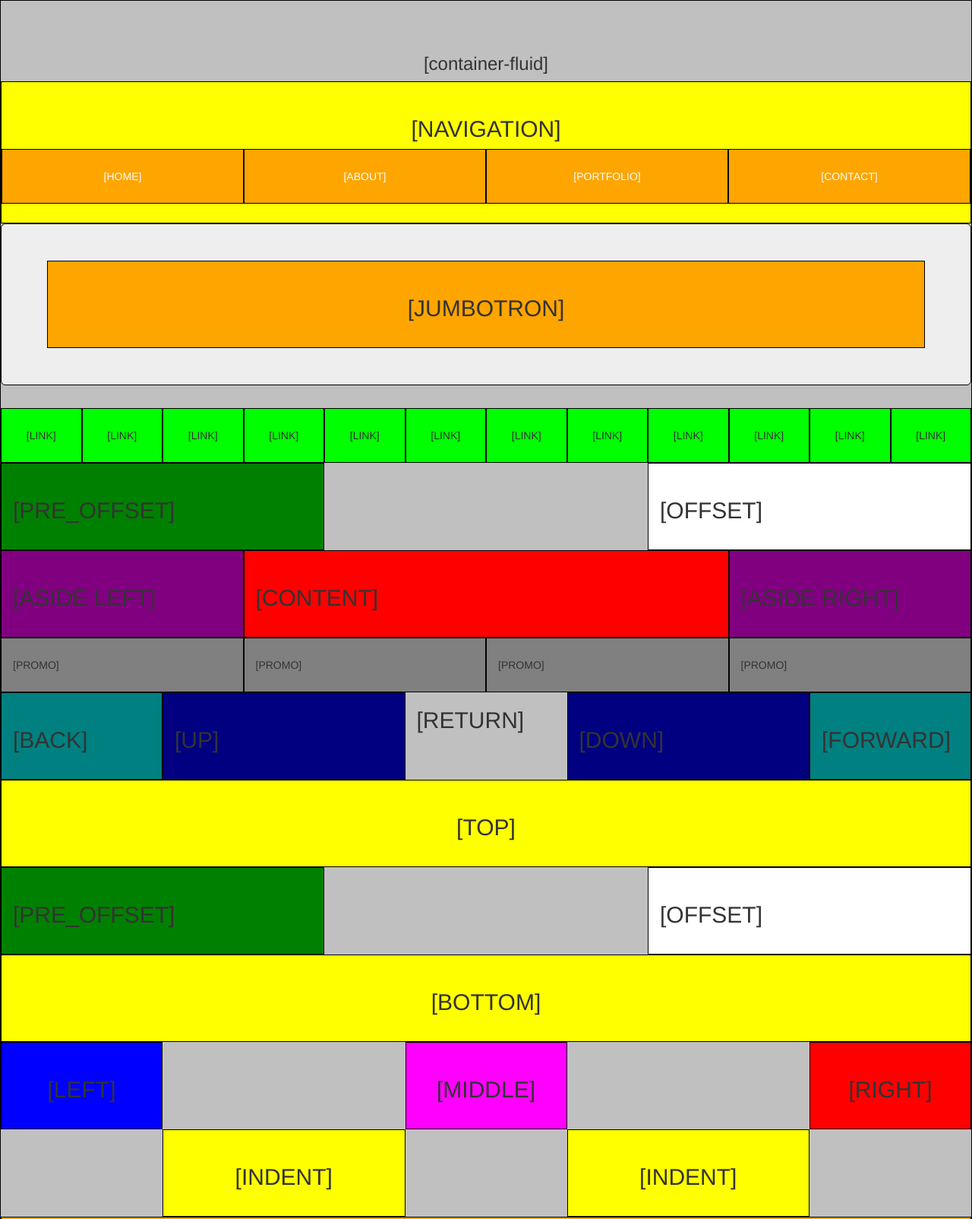
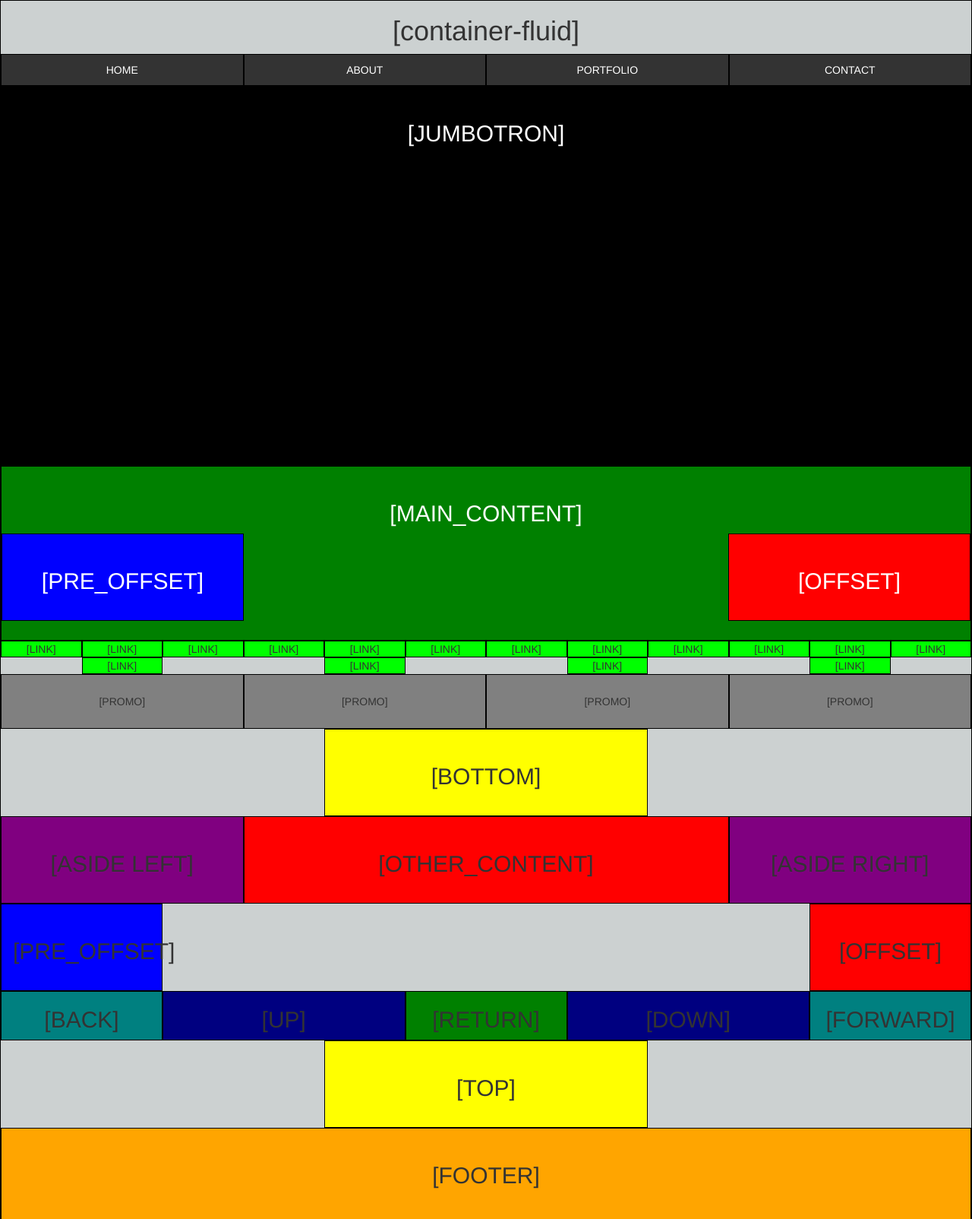
Before and after one commit to jsgascon/day2, a plain HTML site: page index.html in a window 1280 px wide. Shown: the top 1604 px of the page at 76% size. Drawn offline with nearby package versions, Linux system fonts and the light colour scheme.

Commit message:
removed rows/columns and modified styles.css

```diff
--- a/css/styles.css
+++ b/css/styles.css
@@ -1,57 +1,56 @@
 body {
   height: 100vh;
+  padding: 0;
+  margin: 0;
 }
 .outer {
-  background-color: #C0C0C0;
-  padding: 50px;
+  background-color: #ccd1d1;
   border: 1px solid #000;
-}
-.navigation {
-  background-color: blue;
-  border: 1px solid #000;
-  padding: 25px;
+  text-align: center;
 }
 .navi_section {
   background-color: #333;
   border: 1px solid #000;
   color: white;
-  padding: 25px;
+  padding: 10px;
   text-align: center;
 }
-/* Jumbotron class is a build into Bootstrap */
-.jumbotron {
-  border: 1px solid #000;
-  padding: 25px;
+/* Different states of overriding the color of links */
+.navi_section a, .navi_section a:visited, .navi_section a:hover, .navi_section a:focus, .navi_section a:hover, .navi_section a:active {
+  text-decoration: none;
+  color: white;
 }
 .jumbotron_board {
-  background-color: orange;
+  height: 500px;
+  background-color: black;
   border: 1px solid #000;
   padding: 25px;
   text-align: center;
+  color: white;
 }
 .box {
   background-color: #00FF00;
   border: 1px solid #000;
-  padding: 25px;
   text-align: center;
 }
+.main_content {
+  background-color: green;
+  border: 1px solid #000;
+  color: white;
+  padding: 25px;
+}
 .pre-offset {
-  background-color: green;
+  background-color: blue;
   border: 1px solid #000;
   padding: 25px;
 }
 .offset {
-  background-color: #fff;
-  border: 1px solid #000;
-  padding: 25px;
-}
-.content {
   background-color: red;
   border: 1px solid #000;
   padding: 25px;
 }
-.aside {
-  background-color: black;
+.other_content {
+  background-color: red;
   border: 1px solid #000;
   padding: 25px;
 }
@@ -73,22 +72,22 @@ body {
 .direction_back {
   background-color: #008080;
   border: 1px solid #000;
-  padding: 25px;
 }
 .direction_up {
   background-color: #000080;
   border: 1px solid #000;
-  padding: 25px;
+}
+.direction_return {
+  background-color: green;
+  border: 1px solid #000;
 }
 .direction_down {
   background-color: #000080;
   border: 1px solid #000;
-  padding: 25px;
 }
 .direction_forward {
   background-color: #008080;
   border: 1px solid #000;
-  padding: 25px;
 }
 .top {
   background-color: #FFFF00;
@@ -127,25 +126,56 @@ body {
   text-align: center;
 }
 .footer {
+  height: 200px;
   background-color: orange;
   border: 1px solid #000;
   padding: 25px;
   text-align: center;
 }
 
-@media only screen and (min-width: 375px) {
-  .navigation {
+
+/*==========  Mobile First Method  ==========*/
+/* Custom, iPhone Retina */
+@media only screen and (min-width : 320px) and (max-width : 480px) {
+  .jumbotron_board {
+    background-color: purple;
+  }
+  .main_content {
+    background-color: red;
+  }
+  .pre-offset {
+    background-color: orange;
+  }
+  .offset {
     background-color: green;
   }
-  .navi_section {
-    background-color: red;
-  }
+
 }
-@media only screen and (min-width: 768px) {
-  .navigation {
+/* Extra Small Devices, Phones */
+@media only screen and (min-width : 480px) and (max-width : 768px) {
+  .jumbotron_board {
     background-color: yellow;
   }
-  .navi_section {
-    background-color: orange;
+  .main_content {
+    background-color: blue;
   }
+  .pre-offset {
+    background-color: green;
+  }
+  .offset {
+    background-color: pink;
+  }
+
 }
+/* Small Devices, Tablets */
+@media only screen and (min-width : 768px) and (max-width : 992px) {
+
+}
+/* Medium Devices, Desktops */
+@media only screen and (min-width : 992px) and (max-width : 1200px) {
+
+}
+/* Large Devices, Wide Screens */
+@media only screen and (min-width : 1200px) {
+
+}
--- a/index.html
+++ b/index.html
@@ -10,21 +10,29 @@
 <body>
 
   <div class="container-fluid outer">
-    <h3 style="text-align: center">[container-fluid]</h3>
-    <div class="row first-row">
-      <div class="col-md-12 navigation">
-        <h2 style="text-align: center">[NAVIGATION]</h2>
-          <div class="row">
-            <div class="col-md-3 navi_section">[HOME]</div>
-            <div class="col-md-3 navi_section">[ABOUT]</div>
-            <div class="col-md-3 navi_section">[PORTFOLIO]</div>
-            <div class="col-md-3 navi_section">[CONTACT]</div>
-          </div>
+    <h1>[container-fluid]</h1>
+    <div class="row">
+      <div class="col-md-3 navi_section"><a href="#">HOME</a></div>
+      <div class="col-md-3 navi_section"><a href="#">ABOUT</a></div>
+      <div class="col-md-3 navi_section"><a href="#">PORTFOLIO</a></div>
+      <div class="col-md-3 navi_section"><a href="#">CONTACT</a></div>
+    </div>
+    <div class="row">
+      <div class="col-md-12 jumbotron_board">
+        <h2>[JUMBOTRON]</h2>
       </div>
     </div>
-    <div class="row jumbotron">
-      <div class="col-md-12 jumbotron_board">
-        <h2>[JUMBOTRON]</h2>
+    <div class="row">
+      <div class="col-md-12 main_content">
+        <h2>[MAIN_CONTENT]</h2>
+        <div class="row">
+          <div class="col-md-3 pre-offset">
+            <h2>[PRE_OFFSET]</h2>
+          </div>
+          <div class="col-md-3 col-md-offset-6 offset">
+            <h2>[OFFSET]</h2>
+          </div>
+        </div>
       </div>
     </div>
     <div class="row">
@@ -42,23 +50,10 @@
       <div class="col-md-1 box">[LINK]</div>
     </div>
     <div class="row">
-      <div class="col-md-4 pre-offset">
-        <h2>[PRE_OFFSET]</h2>
-      </div>
-      <div class="col-md-4 col-md-offset-4 offset">
-        <h2>[OFFSET]</h2>
-      </div>
-    </div>
-    <div class="row">
-      <div class="col-md-3 aside_left">
-        <h2>[ASIDE LEFT]</h2>
-      </div>
-      <div class="col-md-6 content">
-        <h2>[CONTENT]</h2>
-      </div>
-      <div class="col-md-3 aside_right">
-        <h2>[ASIDE RIGHT]</h2>
-      </div>
+      <div class="col-md-1 col-md-offset-1 box">[LINK]</div>
+      <div class="col-md-1 col-md-offset-2 box">[LINK]</div>
+      <div class="col-md-1 col-md-offset-2 box">[LINK]</div>
+      <div class="col-md-1 col-md-offset-2 box">[LINK]</div>
     </div>
     <div class="row">
       <div class="col-md-3 promo">[PROMO]</div>
@@ -67,13 +62,37 @@
       <div class="col-md-3 promo">[PROMO]</div>
     </div>
     <div class="row">
+      <div class="col-md-4 col-md-offset-4 bottom">
+        <h2>[BOTTOM]</h2>
+      </div>
+    </div>
+    <div class="row">
+      <div class="col-md-3 aside_left">
+        <h2>[ASIDE LEFT]</h2>
+      </div>
+      <div class="col-md-6 other_content">
+        <h2>[OTHER_CONTENT]</h2>
+      </div>
+      <div class="col-md-3 aside_right">
+        <h2>[ASIDE RIGHT]</h2>
+      </div>
+    </div>
+    <div class="row">
+      <div class="col-md-2 pre-offset">
+        <h2>[PRE_OFFSET]</h2>
+      </div>
+      <div class="col-md-2 col-md-offset-8 offset">
+        <h2>[OFFSET]</h2>
+      </div>
+    </div>
+    <div class="row">
       <div class="col-md-2 direction_back">
         <h2>[BACK]</h2>
       </div>
       <div class="col-md-3 direction_up">
         <h2>[UP]</h2>
       </div>
-      <div class="col-md-2">
+      <div class="col-md-2 direction_return">
         <h2>[RETURN]</h2>
       </div>
       <div class="col-md-3 direction_down">
@@ -84,40 +103,8 @@
       </div>
     </div>
     <div class="row">
-      <div class="col-md-12 top">
+      <div class="col-md-4 col-md-offset-4 top">
         <h2>[TOP]</h2>
-      </div>
-    </div>
-    <div class="row">
-      <div class="col-md-4 pre-offset">
-        <h2>[PRE_OFFSET]</h2>
-      </div>
-      <div class="col-md-4 col-md-offset-4 offset">
-        <h2>[OFFSET]</h2>
-      </div>
-    </div>
-    <div class="row">
-      <div class="col-md-12 bottom">
-        <h2>[BOTTOM]</h2>
-      </div>
-    </div>
-    <div class="row">
-      <div class="col-md-2 left_color">
-        <h2>[LEFT]</h2>
-      </div>
-      <div class="col-md-2 col-md-offset-3 main_color">
-        <h2>[MIDDLE]</h2>
-      </div>
-      <div class="col-md-2 col-md-offset-3 right_color">
-        <h2>[RIGHT]</h2>
-      </div>
-    </div>
-    <div class="row">
-      <div class="col-md-3 col-md-offset-2 indent_color">
-        <h2>[INDENT]</h2>
-      </div>
-      <div class="col-md-3 col-md-offset-2 indent_color">
-        <h2>[INDENT]</h2>
       </div>
     </div>
     <div class="row">
@@ -129,5 +116,6 @@
 
   <script src="https://code.jquery.com/jquery-2.2.4.min.js" integrity="sha256-BbhdlvQf/xTY9gja0Dq3HiwQF8LaCRTXxZKRutelT44=" crossorigin="anonymous"></script>
   <script src="js/bootstrap.min.js"></script>
+
 </body>
 </html>
```
